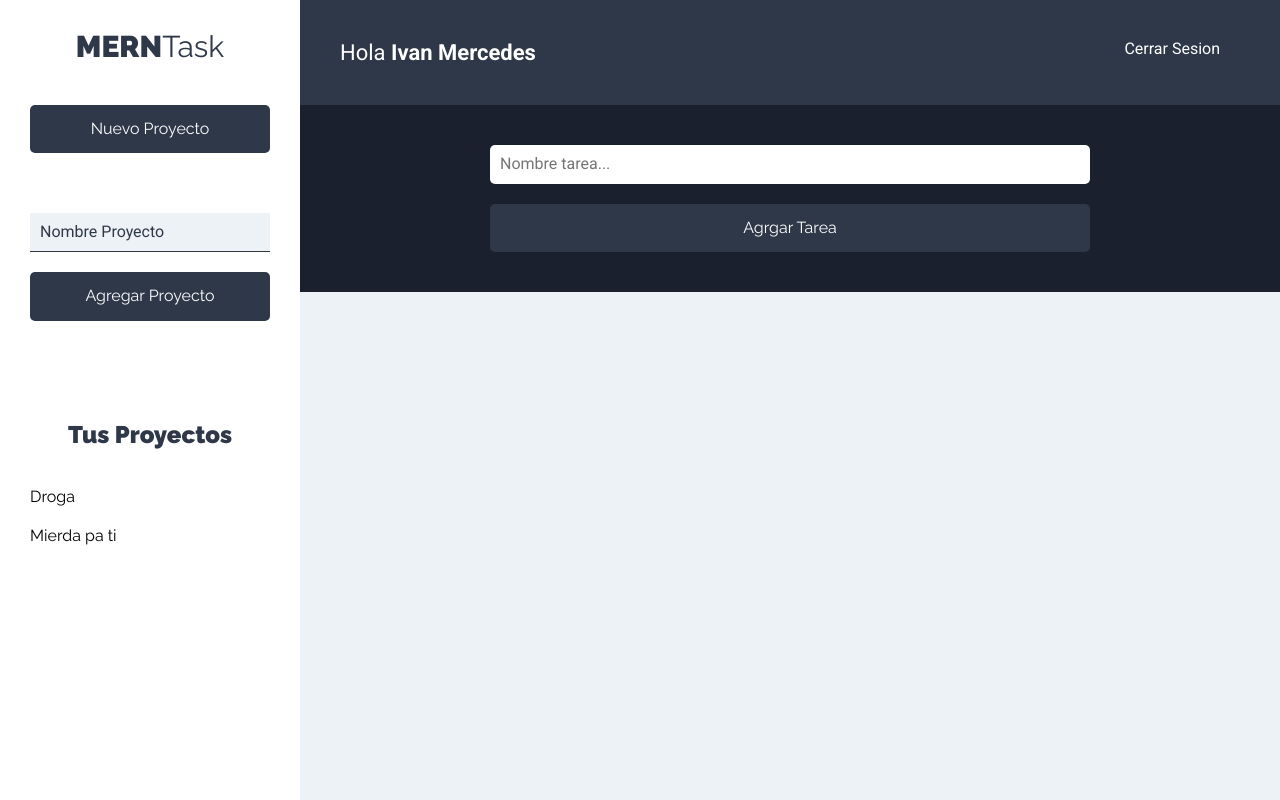
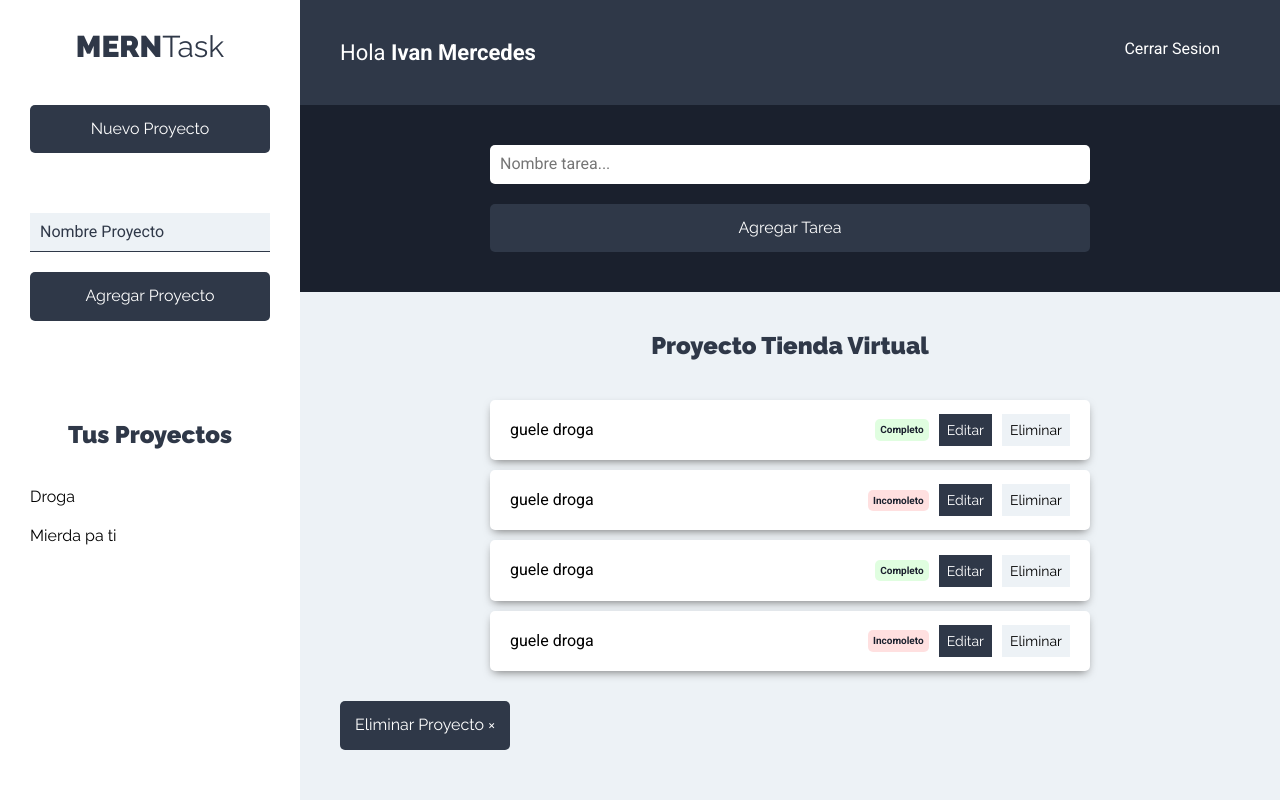
Before and after one commit to ivanmercedes/merntask, a React (Create React App) app: page /proyectos in a window 1280 px wide. Built offline with nearby package versions, Linux system fonts and the light colour scheme.

Commit message:
Agregando Reducer, Context y State

```diff
--- a/src/App.js
+++ b/src/App.js
@@ -3,10 +3,12 @@
 import Login from './components/auth/Login';
 import NuevaCuenta from './components/auth/NuevaCuenta';
 import Proyectos from './components/proyectos/Proyectos';
+import ProyectoState from './context/proyectos/proyectoState';
 
 
 function App() {
   return (
+    <ProyectoState>
    <Router>
       <Switch>
         <Route exact path="/" component={Login} />
@@ -14,6 +16,7 @@
         <Route exact path="/proyectos" component={Proyectos} />
       </Switch>
    </Router>
+   </ProyectoState>
   );
 }
 
--- a/src/components/proyectos/Proyectos.js
+++ b/src/components/proyectos/Proyectos.js
@@ -2,6 +2,7 @@
 import Sidebar from '../layout/Sidebar';
 import Barra from '../layout/Barra';
 import FormTarea from '../tareas/FormTarea';
+import ListadoTareas from '../tareas/ListadoTarea';
 
 const Proyectos = () => {
     return (
@@ -13,7 +14,7 @@
                 <main>
                     <FormTarea />
                     <div className="contenedor-tareas">
-
+                        <ListadoTareas />
                     </div>
                 </main>
             </div>
--- a/src/components/tareas/FormTarea.js
+++ b/src/components/tareas/FormTarea.js
@@ -17,7 +17,7 @@
                      <input
                      type="submit"
                      className="btn btn-primario btn-block"
-                     value="Agrgar Tarea"
+                     value="Agregar Tarea"
                      />
                  </div>
              </form>
--- a/src/components/tareas/ListadoTarea.js
+++ b/src/components/tareas/ListadoTarea.js
@@ -0,0 +1,36 @@
+import React, { Fragment } from 'react'
+import Tarea from './Tarea';
+
+
+
+const ListadoTareas = () => {
+    const tareas = [
+        {nombre:'guele droga', estado : true},
+        {nombre:'guele droga', estado : false},
+        {nombre:'guele droga', estado : true},
+        {nombre:'guele droga', estado : false}
+    ]
+    return (
+        <Fragment>
+            <h2>Proyecto Tienda Virtual</h2>
+
+            <ul className="listado-tareas">
+                {tareas.length === 0
+                ? ( <li className="tarea"><p>No hay tareas</p></li> )
+                : tareas.map(tarea =>(
+                    <Tarea tarea={tarea} />
+                ))
+            }
+            </ul>
+
+            <button
+            type="button"
+            className="btn btn-primario"
+            >
+                Eliminar Proyecto &times;
+            </button>
+        </Fragment>
+      );
+}
+
+export default ListadoTareas;
--- a/src/components/tareas/Tarea.js
+++ b/src/components/tareas/Tarea.js
@@ -1 +1,42 @@
 import React from 'react';
+
+const Tarea = ({tarea}) => {
+    return (
+        <li className="tarea sombra">
+            <p>{tarea.nombre}</p>
+
+            <div className="estado">
+                {tarea.estado
+                ?
+                    (
+                        <button
+                        type="button"
+                        className="completo"
+                        >Completo</button>
+                    )
+                :
+                    (
+                        <button
+                        type="button"
+                        className="incompleto"
+                        >Incomoleto</button>
+                    )
+                }
+            </div>
+
+            <div className="acciones">
+                <button
+                type="button"
+                className="btn btn-primario"
+                >Editar</button>
+
+                <button
+                type="button"
+                className="btn btn-secundario"
+                >Eliminar</button>
+            </div>
+        </li>
+     );
+}
+
+export default Tarea;
--- /dev/null
+++ b/src/context/proyectos/proyectoContex.js
@@ -0,0 +1,5 @@
+import { createContext } from 'react'
+
+const proyectoContext = createContext();
+
+export default proyectoContext;
--- /dev/null
+++ b/src/context/proyectos/proyectoReducer.js
@@ -0,0 +1,9 @@
+
+
+
+export default (state, action ) =>{
+    switch(action.type){
+        default:
+        return state
+    }
+}
--- /dev/null
+++ b/src/context/proyectos/proyectoState.js
@@ -0,0 +1,30 @@
+import React, { useReducer } from 'react';
+
+import proyectoContext from './proyectoContex';
+import ProyectoReducer from './proyectoReducer';
+import Proyecto from '../../components/proyectos/Proyecto';
+
+
+
+const ProyectoState = props =>{
+    const initalState = {
+        formulario : false
+    }
+
+    // Dispatch para ejecutar las acciones
+    const [state, dispatch] = useReducer(ProyectoReducer, initalState);
+
+    // Series de funciones para el CRUD
+
+    return (
+        <proyectoContext.Provider
+        value={{
+            formulario: state.formulario
+        }}
+        >
+            {props.children}
+        </proyectoContext.Provider>
+    )
+}
+
+export default ProyectoState;
```
Also changed, not shown: src/types/index.js (added).
